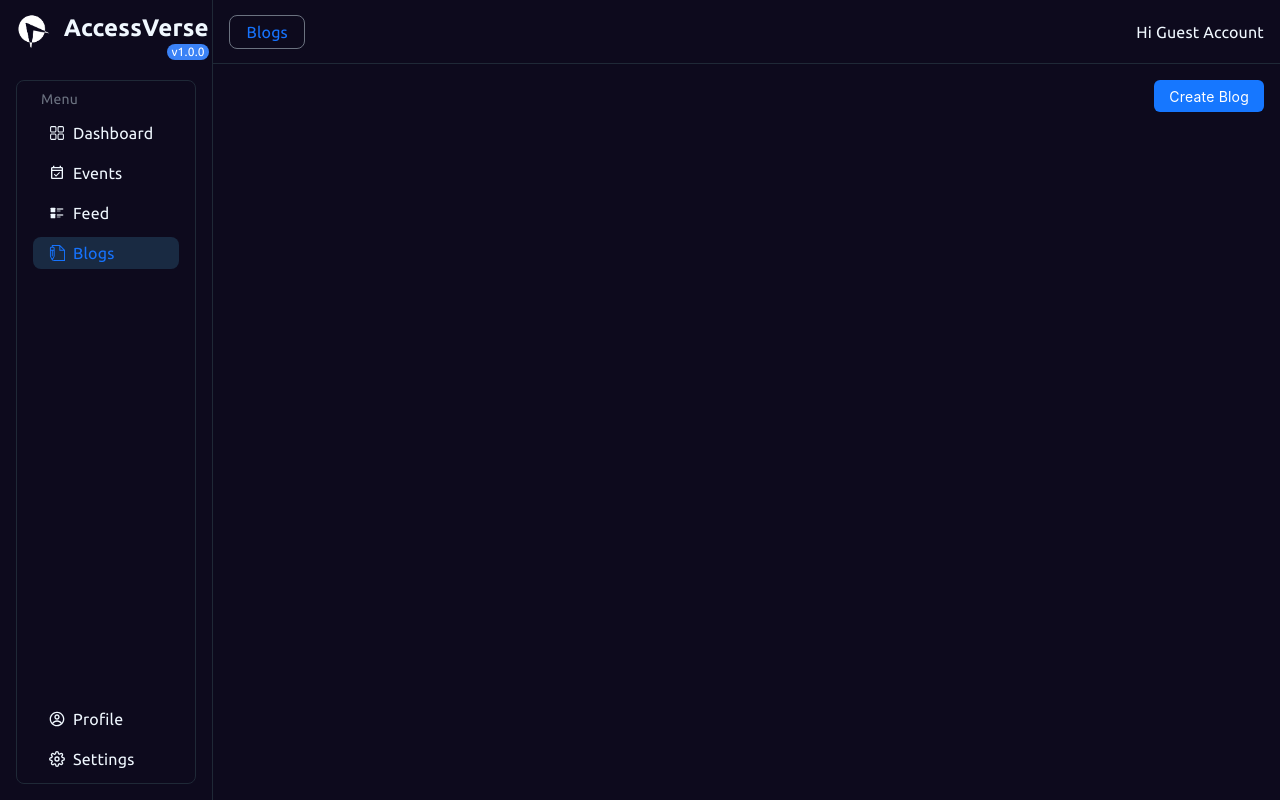
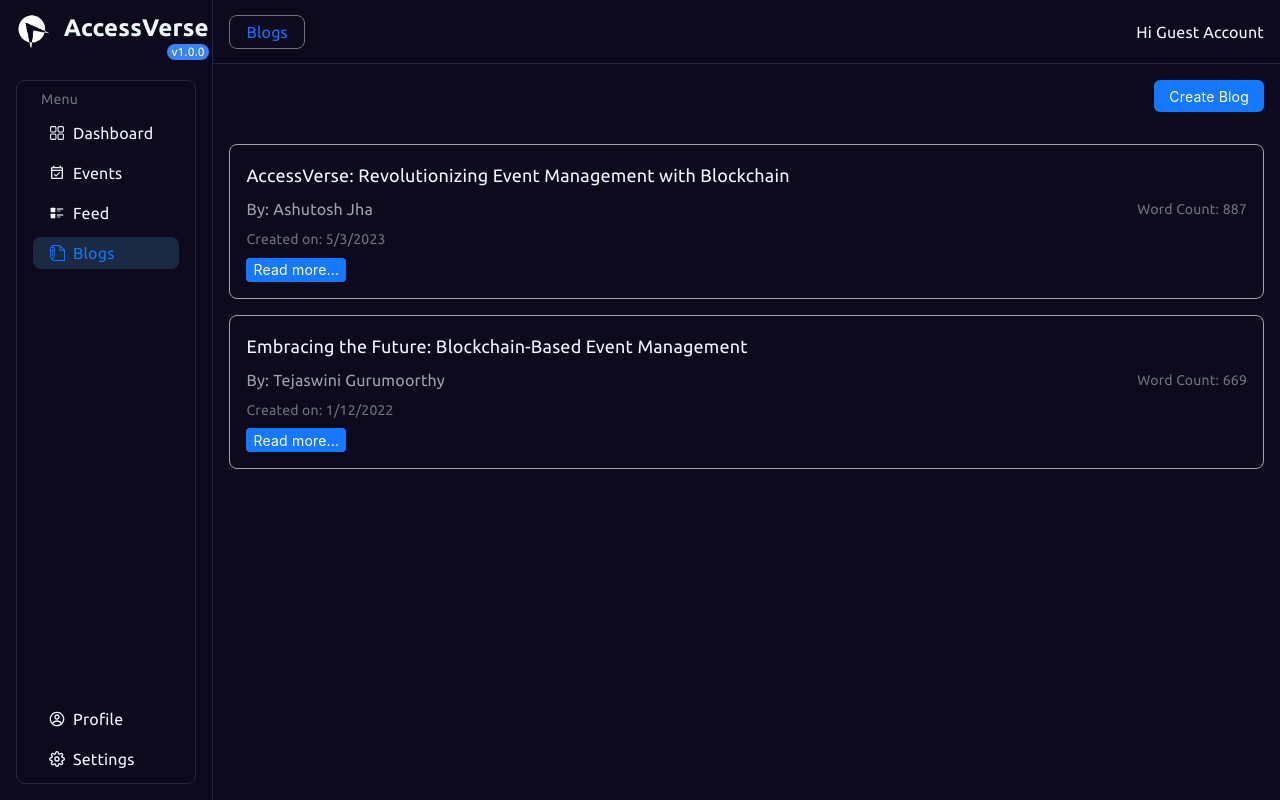
Before and after one commit to AccessVerse/accessverse, a React (Vite) app: page /blogs in a window 1280 px wide. Built offline with nearby package versions, Linux system fonts and the light colour scheme; what @composedb/client would draw is missing.

Commit message:
add blogs support

```diff
--- a/src/pages/Blog.tsx
+++ b/src/pages/Blog.tsx
@@ -1,28 +1,45 @@
 import Layout from 'components/common/Layout';
+import { demoBlogs } from 'config/data';
 import { useEffect, useState } from 'react';
 import { useParams } from 'react-router-dom';
 
 function fetchAndSet(
-  id: string,
-  setFunc: React.Dispatch<React.SetStateAction<object>>
+  id: number,
+  setFunc: React.Dispatch<React.SetStateAction<BlogType | undefined>>
 ) {
-  // some api to fetch the blog
-  setFunc({});
+  // @ts-ignore
+  setFunc(demoBlogs[id]);
 }
+
+type BlogType = {
+  name: string;
+  wordCount: number;
+  date: string;
+  author: string;
+  blogPara: string[];
+};
 
 function Blog() {
   const { id } = useParams();
-  const [blog, setBlog] = useState({});
+  const [blog, setBlog] = useState<BlogType | undefined>();
 
   useEffect(() => {
     if (id) {
-      fetchAndSet(id, setBlog);
+      fetchAndSet(+id, setBlog);
     }
   }, [id]);
 
   return (
-    <Layout page={`Blog - ${id}`}>
-      <div className="flex justify-center items-center h-full">Blog - {id}</div>
+    <Layout page={`${blog?.name}`}>
+      <div className="flex flex-col p-4 space-y-2">
+        {blog?.blogPara.map((paragraph, idx) => {
+          return (
+            <span key={idx} className="block">
+              {paragraph}
+            </span>
+          );
+        })}
+      </div>
     </Layout>
   );
 }
--- a/src/pages/Blogs.tsx
+++ b/src/pages/Blogs.tsx
@@ -1,14 +1,15 @@
 import { Button } from 'antd';
 import Layout from 'components/common/Layout';
+import { demoBlogs } from 'config/data';
 import routes from 'config/routes';
-import { useNavigate } from 'react-router-dom';
+import { Link, useNavigate } from 'react-router-dom';
 
 function Blogs() {
   const navigate = useNavigate();
 
   return (
     <Layout page="Blogs">
-      <div className="flex h-full">
+      <div className="flex flex-col h-full">
         {/* create account and other actions */}
         <div className="flex justify-end w-full p-4">
           <Button
@@ -18,6 +19,30 @@ function Blogs() {
             Create Blog
           </Button>
         </div>
+
+        <div className="flex flex-col p-4 space-y-4 cscrollbar">
+          {demoBlogs.map(({ name, author, date, wordCount }, idx) => (
+            <div
+              key={idx}
+              className="flex flex-col border border-gray-400 rounded-lg p-4 space-y-2"
+            >
+              <h1 className="text-lg">{name}</h1>
+              <div className="flex justify-between items-center">
+                <span className="text-base text-gray-400">By: {author}</span>
+                <span className="text-sm text-gray-500">
+                  Word Count: {wordCount}
+                </span>
+              </div>
+              <span className="text-sm text-gray-500">Created on: {date}</span>
+
+              <Link to={routes.BLOG(`${idx}`)}>
+                <Button className="cpbutton w-max" size="small">
+                  Read more...
+                </Button>
+              </Link>
+            </div>
+          ))}
+        </div>
       </div>
     </Layout>
   );
--- a/src/pages/Feed.tsx
+++ b/src/pages/Feed.tsx
@@ -1,9 +1,31 @@
+import { Button } from 'antd';
 import Layout from 'components/common/Layout';
 
 function Feed() {
   return (
     <Layout page="Feed">
-      <div className="flex justify-center items-center h-full">Feed</div>
+      <div className="flex flex-col h-full">
+        {/* create account and other actions */}
+        <div className="flex justify-end items-center w-full p-4 space-x-2">
+          <Button
+            className="cpbutton"
+            // onClick={() => navigate(routes.NEW_EVENT)}
+          >
+            Create Discussions
+          </Button>
+
+          <Button
+            className="cpbutton"
+            // onClick={() => navigate(routes.NEW_EVENT)}
+          >
+            Create Post
+          </Button>
+        </div>
+
+        <div className="flex h-[80vh] justify-center items-center">
+          <span className="text-lg">No Post or Discussions to show</span>
+        </div>
+      </div>
     </Layout>
   );
 }
```
